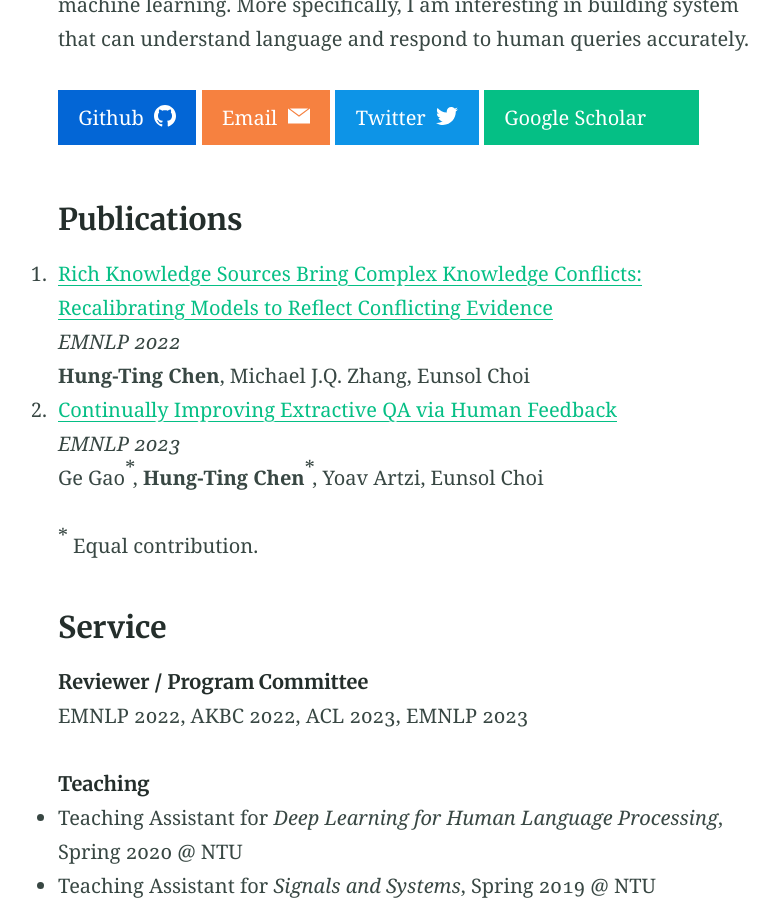
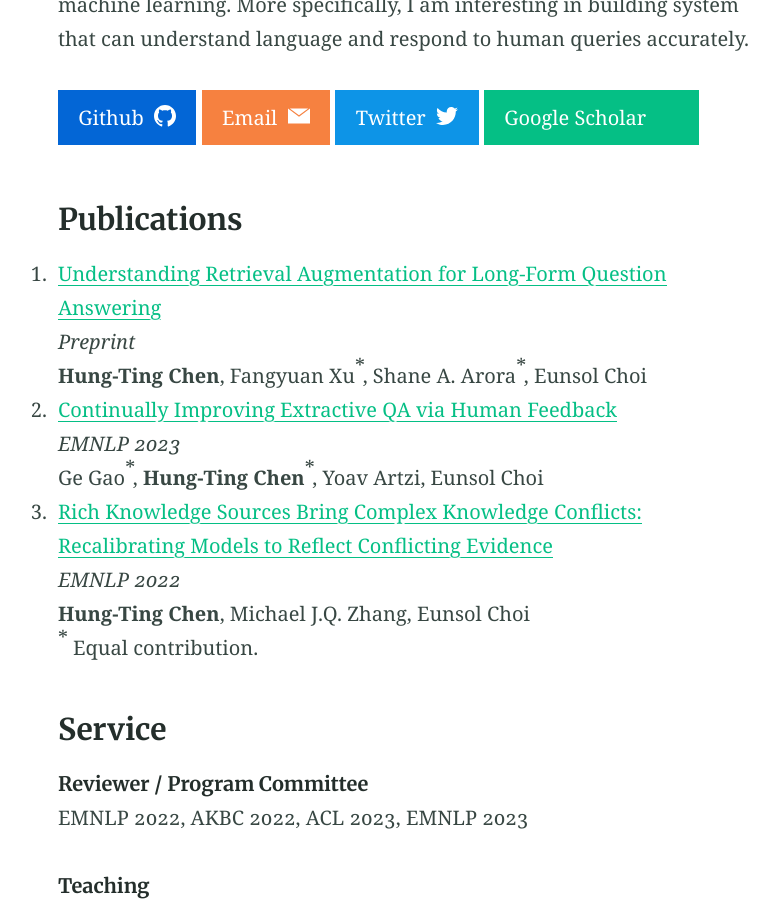
Before and after one commit to timchen0618/timchen0618.github.io, a Jekyll site: the page built from index.md, in a window 1280 px wide and 900 px high, scrolled down 361 px. Shown: the whole window, without its empty margins (225-1004 px from the left). Built offline with Jekyll 4.4.1, drawn with Linux system fonts in a browser that asks for light colours.

Commit message:
update pub

```diff
--- a/index.md
+++ b/index.md
@@ -16,13 +16,15 @@
 {% include button.html text="Github" icon="github" link="https://github.com/timchen0618" color="#0366d6" %} {% include button.html text="Email" icon="email" link="mailto:hungtingchen@utexas.edu" color="#f68140" %} {% include button.html text="Twitter" icon="twitter" link="https://twitter.com/hungting_chen" color="#0d94e7" %} {% include button.html text="Google Scholar" icon="google scholar" link="https://scholar.google.com/citations?user=dApuTpsAAAAJ&hl=en" %}
 
 ### Publications
-1. [Rich Knowledge Sources Bring Complex Knowledge Conflicts: Recalibrating Models to Reflect Conflicting Evidence](https://aclanthology.org/2022.emnlp-main.146/)
-   *EMNLP 2022*
-   **Hung-Ting Chen**, Michael J.Q. Zhang, Eunsol Choi
+1. [Understanding Retrieval Augmentation for Long-Form Question Answering](https://arxiv.org/abs/2310.12150)
+   *Preprint*
+   **Hung-Ting Chen**, Fangyuan Xu<sup>\*</sup>, Shane A. Arora<sup>\*</sup>, Eunsol Choi
 2. [Continually Improving Extractive QA via Human Feedback](https://arxiv.org/abs/2305.12473)
    *EMNLP 2023*
    Ge Gao<sup>\*</sup>, **Hung-Ting Chen**<sup>\*</sup>, Yoav Artzi, Eunsol Choi
-
+3. [Rich Knowledge Sources Bring Complex Knowledge Conflicts: Recalibrating Models to Reflect Conflicting Evidence](https://aclanthology.org/2022.emnlp-main.146/)
+   *EMNLP 2022*
+   **Hung-Ting Chen**, Michael J.Q. Zhang, Eunsol Choi
 <sup>\*</sup> Equal contribution.
 
 ### Service
```
